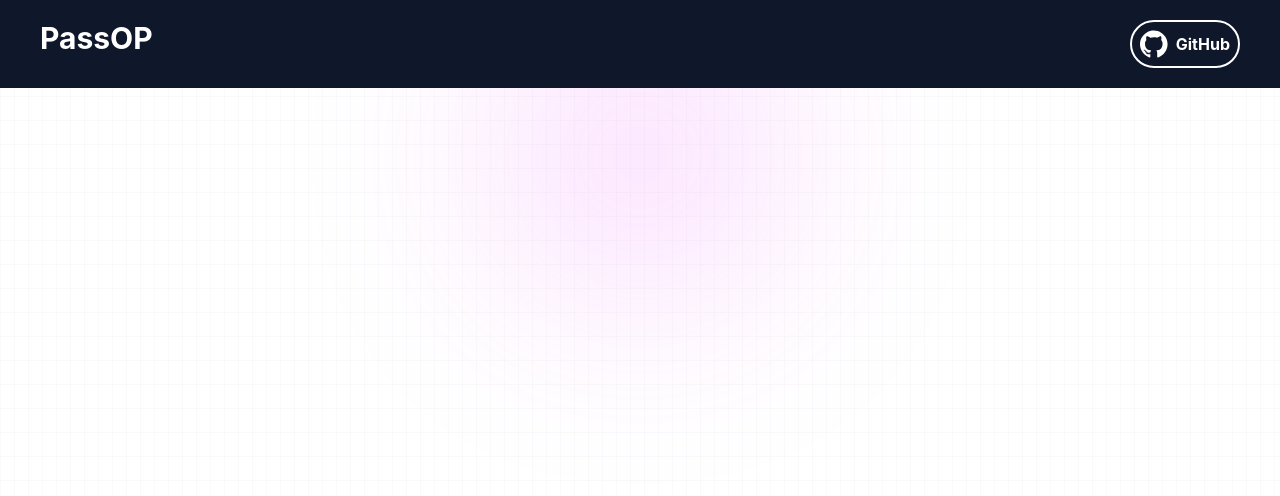
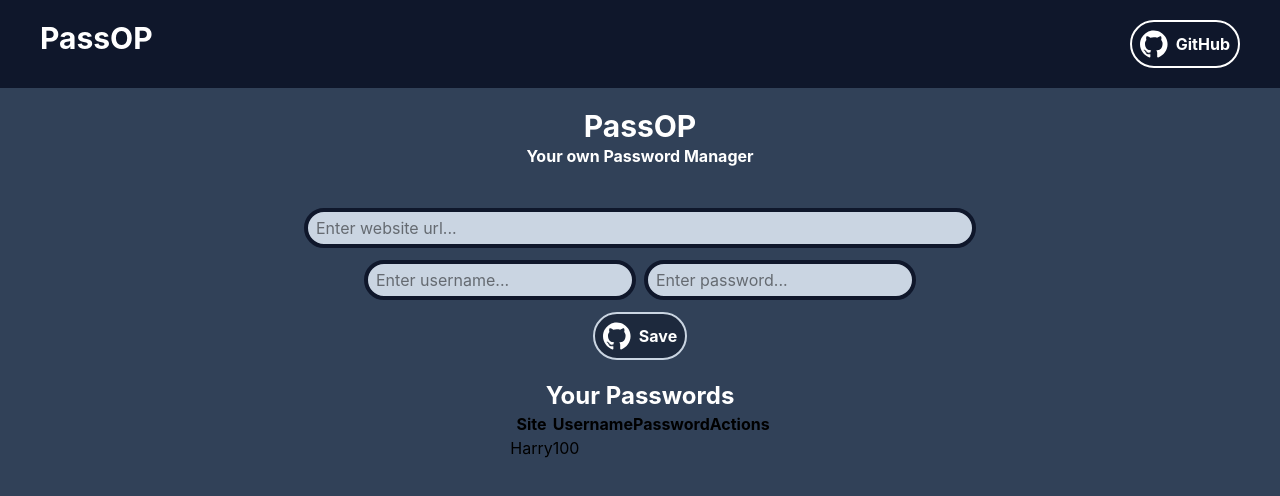
Before and after one commit to areeb-ahm/react-password-manager, a React (Vite) app in the folder passop/: page / in a window 1280 px wide. Shown: the top 496 px of the page. Built offline with nearby package versions, Linux system fonts and the light colour scheme.

Commit message:
Designed Manager component and started table design

```diff
--- a/passop/src/components/Manager.jsx
+++ b/passop/src/components/Manager.jsx
@@ -2,7 +2,55 @@ import React from 'react'
 
 const Manager = () => {
     return (
-        <div class="absolute inset-0 -z-10 h-full w-full bg-white bg-[linear-gradient(to_right,#8080800a_1px,transparent_1px),linear-gradient(to_bottom,#8080800a_1px,transparent_1px)] bg-size-[14px_24px]"><div class="absolute left-0 right-0 top-0 -z-10 m-auto h-77.5 w-77.5 rounded-full bg-fuchsia-400 opacity-20 blur-[100px]"></div></div>
+        <>
+            {/* <div class="absolute inset-0 -z-10 h-full w-full bg-white bg-[linear-gradient(to_right,#8080800a_1px,transparent_1px),linear-gradient(to_bottom,#8080800a_1px,transparent_1px)] bg-size-[14px_24px]"><div class="absolute left-0 right-0 top-0 -z-10 m-auto h-77.5 w-77.5 rounded-full bg-fuchsia-400 opacity-20 blur-[100px]"></div></div> */}
+
+            <div className="manager bg-slate-700 h-dvh">
+
+                <div className="main-headline p-5 flex flex-col justify-center items-center text-white font-bold">
+                    <h1 className='text-3xl'>PassOP</h1>
+                    <p>Your own Password Manager</p>
+                </div>
+
+                <div className="inputs flex justify-center items-center flex-col gap-3 p-5">
+                    <div className="url">
+                        <input className='bg-slate-300 border-4 border-slate-900 w-2xl px-2 py-1 rounded-full' type="text" placeholder='Enter website url...' />
+                    </div>
+
+                    <div className="rest-inputs flex justify-center items-center gap-2">
+                        <input className='bg-slate-300 border-4 border-slate-900 w-1xl px-2 py-1 rounded-full' type="text" placeholder='Enter username...' />
+                        <input className='bg-slate-300 border-4 border-slate-900 w-1xl px-2 py-1 rounded-full' type="text" placeholder='Enter password...' />
+                    </div>
+
+                    <div className="save-btn">
+                        <button className='font-bold gap-2 flex justify-center items-center rounded-full p-2 cursor-pointer text-white bg-slate-800 hover:bg-slate-700 border-2 border-slate-300'>
+                            <img className='w-7 invert' src="/public/github.svg" alt="github-logo" />
+                            Save
+                        </button>
+                    </div>
+                </div>
+
+                <div className="pass-table flex justify-center items-center flex-col">
+                    <h1 className='text-2xl text-white font-bold'>Your Passwords</h1>
+
+                    <div className="pass-table">
+                        <table>
+                            <tr>
+                                <th>Site</th>
+                                <th>Username</th>
+                                <th>Password</th>
+                                <th>Actions</th>
+                            </tr>
+                            <tr>
+                                <td>Harry</td>
+                                <td>100</td>
+                            </tr>
+                        </table>
+                    </div>
+                </div>
+
+            </div>
+        </>
     )
 }
 
```
